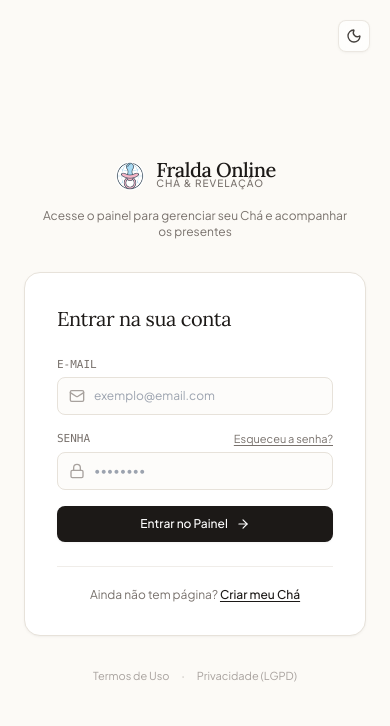
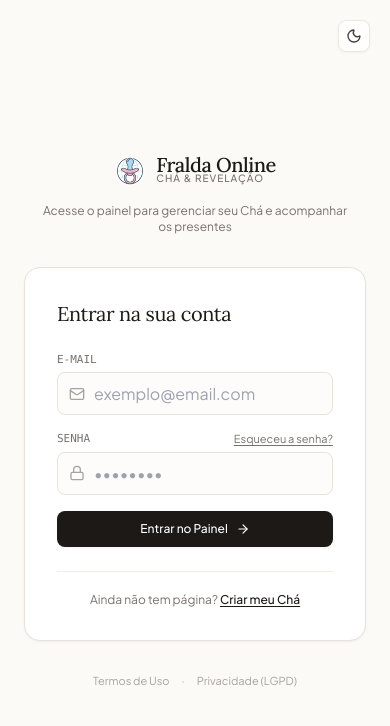
Before and after one commit to erickgomx/fraldafacil, a Next.js app: page /login in a window 390 px wide. Shown: the top 726 px of the page. Built offline with nearby package versions, Linux system fonts and the light colour scheme; no server answers.

Commit message:
fix(mobile): previne zoom automatico ao focar campos de formulario no iOS e webviews

```diff
--- a/app/globals.css
+++ b/app/globals.css
@@ -23,6 +23,7 @@ html {
   background-color: var(--background);
   color: var(--foreground);
   transition: background-color 0.25s ease, color 0.25s ease;
+  touch-action: manipulation;
 }
 
 body {
@@ -30,6 +31,7 @@ body {
   color: var(--foreground);
   min-height: 100vh;
   transition: background-color 0.25s ease, color 0.25s ease;
+  touch-action: manipulation;
 }
 
 /* Tipografia Editorial */
@@ -344,6 +346,21 @@ html.dark section.bg-charcoal-900 a.bg-white\/10 {
   border-color: rgba(255, 255, 255, 0.2) !important;
 }
 
+/* =========================================================
+   PREVENÇÃO DE AUTO-ZOOM NO IOS SAFARI, ANDROID & WEBVIEWS
+   WebKit no iOS/Safari e navegadores móveis executam zoom
+   automático ao focar campos com font-size inferior a 16px.
+   Garantir 16px mínimo em telas menores ou dispositivos de toque
+   resolve definitivamente esse bug sem afetar o desktop.
+   ========================================================= */
+@media screen and (max-width: 768px), (hover: none) and (pointer: coarse) {
+  input:not([type="checkbox"]):not([type="radio"]):not([type="button"]):not([type="submit"]):not([type="reset"]):not([type="range"]):not([type="color"]):not([type="file"]),
+  select,
+  textarea {
+    font-size: 16px !important;
+  }
+}
+
 /* Inputs, Textareas e Seletores */
 html.dark input,
 html.dark textarea,
--- a/app/layout.tsx
+++ b/app/layout.tsx
@@ -11,9 +11,16 @@
  *   aplicado antes da primeira renderização da página, evitando tela piscando).
  */
 
-import type { Metadata } from 'next';
+import type { Metadata, Viewport } from 'next';
 import { Lora, Plus_Jakarta_Sans } from 'next/font/google';
 import './globals.css';
+
+// Configuração de Viewport para escala consistente e prevenção de zoom acidental em dispositivos móveis
+export const viewport: Viewport = {
+  width: 'device-width',
+  initialScale: 1,
+  maximumScale: 1,
+};
 
 // Fonte Serifada Editorial para títulos acolhedores
 const serif = Lora({
```
